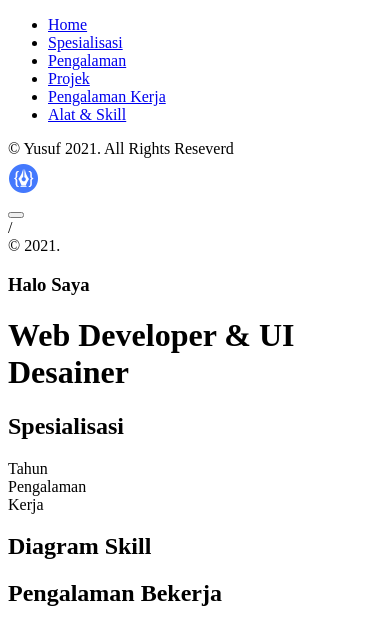
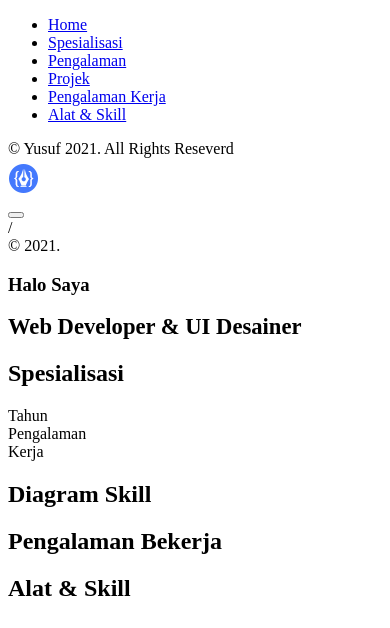
Before and after one commit to YusufCode96/cvonlinev2, a Yii app: template views/site/index.php in a window 390 px wide. Shown: the top 628 px of the page. Run offline with PHP 8.4 and a stand-in for Yii, Linux system fonts and the light colour scheme; the template is opened without the code that fills it, so the values that code supplies are empty; some libraries are stand-ins or nearby versions; grey boxes are pictures that could not be loaded.

Commit message:
perbaikan font responsive

```diff
--- a/views/site/index.php
+++ b/views/site/index.php
@@ -120,7 +120,7 @@ use yii\helpers\Url;
                       <div class="row">
                         <div class="col-md-8 col-lg-6">
                           <h3 class="text-white  wow fadeIn" data-wow-delay="0.1s"><span class="text-primary">Halo</span> Saya <?php echo $about['nama']; ?></h3>
-                          <h1 class="display-2 text-white  wow fadeIn" data-wow-delay="0.1s"><span class="">Web Developer & <span class="text-primary">UI Desainer</span></h1>
+                          <h1 style="font-size:5.8vw" class=" text-white  wow fadeIn" data-wow-delay="0.1s"><span class="">Web Developer & <span class="text-primary">UI Desainer</span></h1>
 
                             <!-- <div class="col-sm-12"  style="padding-top:15px;padding-left:5px"><button type="submit" class="btn"><span style="font-size:16px" class="icon ion-ios-download-outline"></span> Download CV</button></div> -->
 
```
